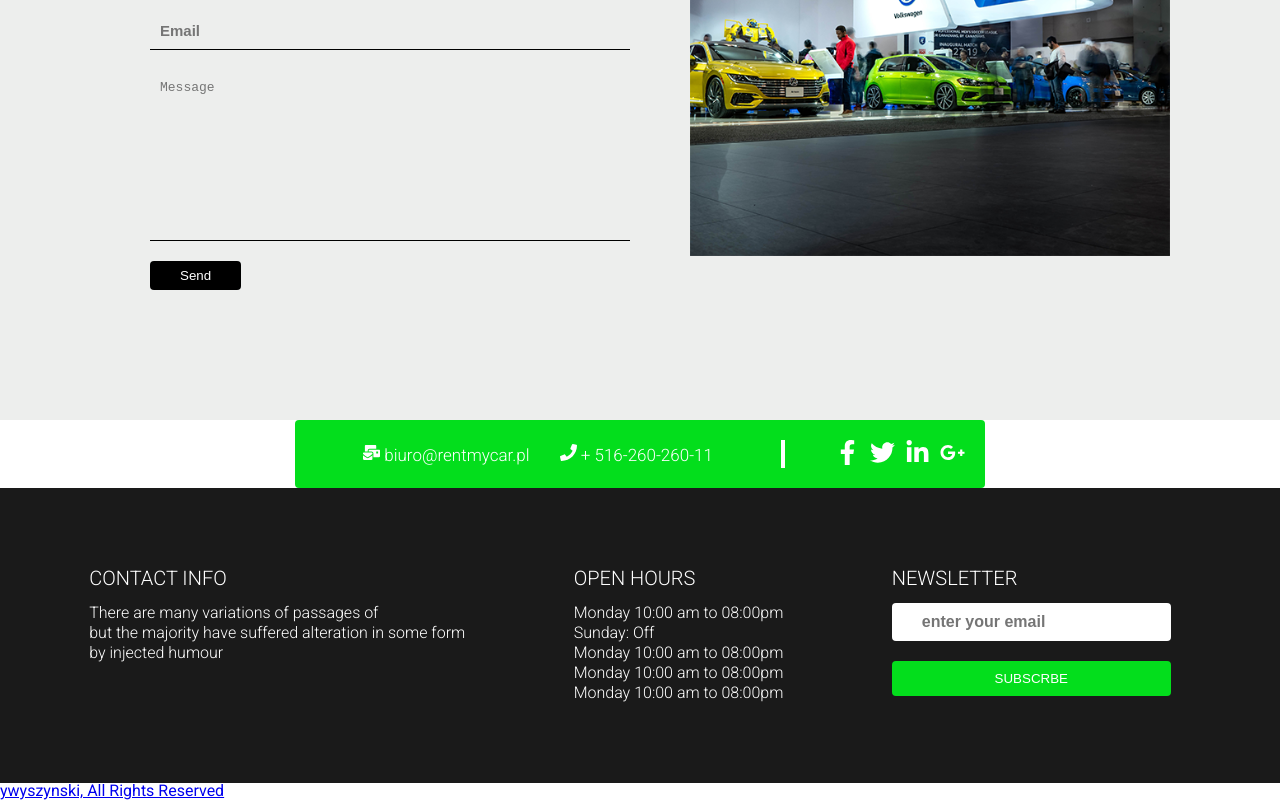
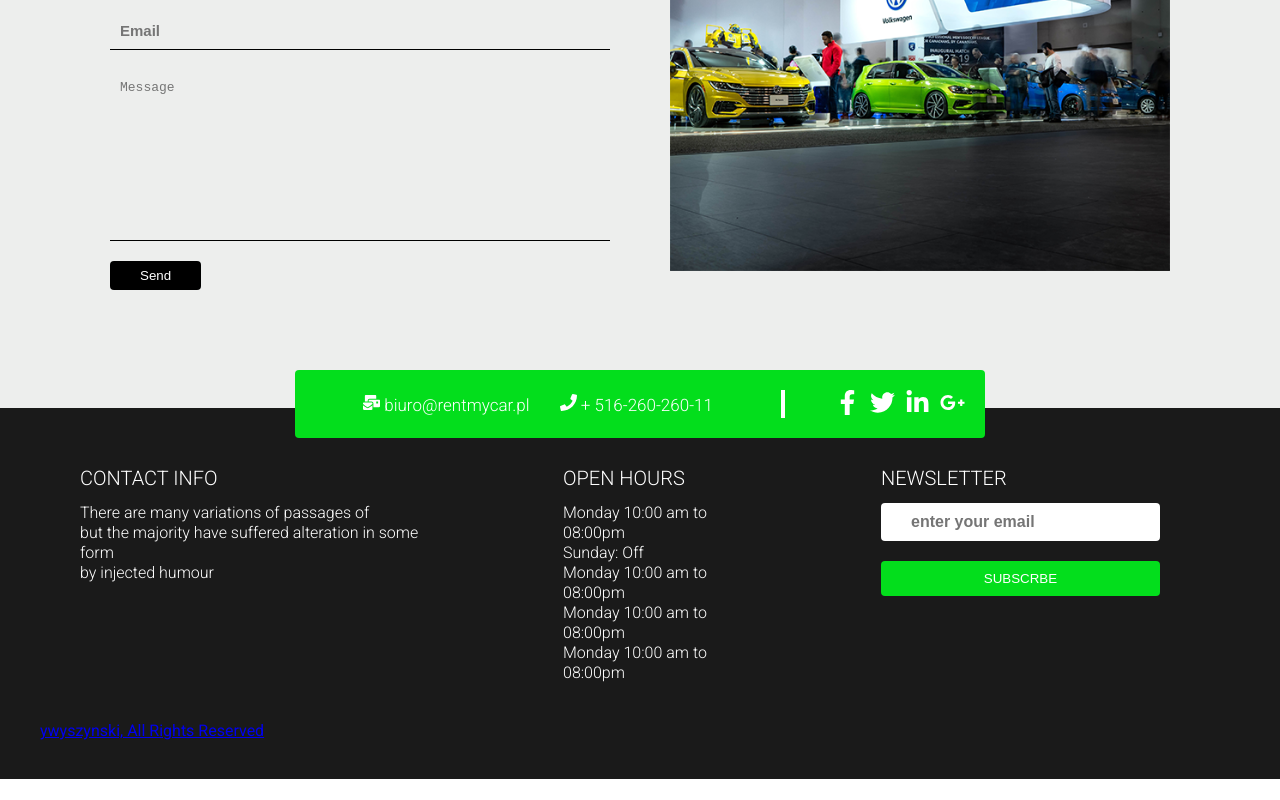
Before and after one commit to yevgeniywyszynski/rentcar, a React (Create React App) app: page / in a window 1280 px wide. Shown: the part 4360-5160 px from the top of the page. After the commit the page ends 5139 px from the top, so only its background shows below. Built offline with nearby package versions, Linux system fonts and the light colour scheme.

Commit message:
Added new style contact comp, and changed structure footer comp

```diff
--- a/src/components/Contact/Contact.js
+++ b/src/components/Contact/Contact.js
@@ -1,5 +1,6 @@
 import React from "react";
 import styles from '../Contact/Contact.module.scss';
+import SocialMedia from "../SocialMedia/SocialMedia";
 
 const Contact = () => {
     return(
@@ -40,6 +41,8 @@ const Contact = () => {
                     <img className={styles.imgContact} src={'img/formimg.png'} alt="cars"></img>
                 </div>
             </div>
+
+            <SocialMedia />
         </div>
     )
 }
--- a/src/components/Contact/Contact.module.scss
+++ b/src/components/Contact/Contact.module.scss
@@ -1,8 +1,7 @@
 .contactWrapper{
     background-color: #edeeed;
-    padding-left: 150px;
+    padding-left: 110px;
     padding-right: 110px;
-    padding-bottom: 130px;
     .title{
         font-size: 60px;
         margin-bottom: 40px;
--- a/src/components/Footer/Footer.js
+++ b/src/components/Footer/Footer.js
@@ -1,13 +1,11 @@
 import React from "react";
 import styles from './Footer.module.scss';
-import { FaFacebookF,FaLinkedinIn,FaGooglePlusG, FaTwitter, FaPhone } from "react-icons/fa";
-import SocialMedia from "../SocialMedia/SocialMedia";
 
 const Footer = () => {
     return(
-        <>
-        <SocialMedia />
-        <footer className={styles.footerWrapper}>
+    <footer className={styles.footerContainer}>
+        <div className={styles.footerWrapper}>
+
             <div className={styles.footerContainer}>
                 <p className={styles.footerTitle}>CONTACT INFO</p>
                 <p className={styles.informationContact}>
@@ -38,8 +36,7 @@ const Footer = () => {
                     <button type="btn" className={styles.btnNewslatter}>SUBSCRBE</button>
                 </div>
             </div>
-
-        </footer>
+        </div>
 
         <div className={styles.developerWrapper}>
             <div className={styles.developerName}>
@@ -47,7 +44,7 @@ const Footer = () => {
             </div>
         </div>
 
-        </>
+    </footer>
     )
 }
 
--- a/src/components/Footer/Footer.module.scss
+++ b/src/components/Footer/Footer.module.scss
@@ -1,14 +1,15 @@
+.footerContainer{
+    background-color: #1a1a1a;
+    padding-left: 40px;
+    padding-right: 60px;
+    padding-bottom: 40px;
     .footerWrapper{
-    background-color: #1a1a1a;
         color: #fff;
         display: flex;
         justify-content: space-around;
         gap: 20px;
-    padding-left: 40px;
-    padding-right: 60px;
         gap: 10px;
-    padding-top: 80px;
-    padding-bottom: 80px;
+        padding-top: 60px;
         .footerContainer{
             .footerTitle{
                 font-size: 20px;
@@ -47,3 +48,4 @@
             }
         }
     }
+}
--- a/src/components/SocialMedia/SocialMedia.module.scss
+++ b/src/components/SocialMedia/SocialMedia.module.scss
@@ -8,6 +8,9 @@
     gap: 20px;
     align-items: center;
     border-radius: 4px;
+    margin-top: 80px;
+    margin-bottom: -30px;
+    position: relative;
     .firstContactWrapper{
         display: flex;
         align-items: center;
```
Lines whose indentation alone changed are shown as unchanged.
